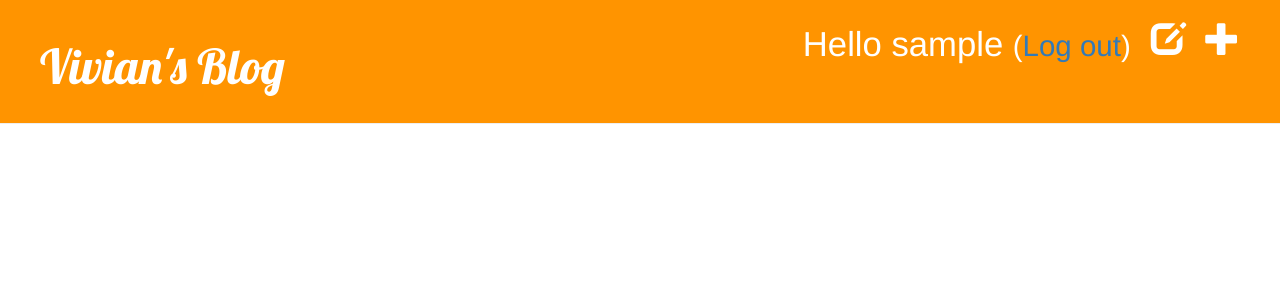
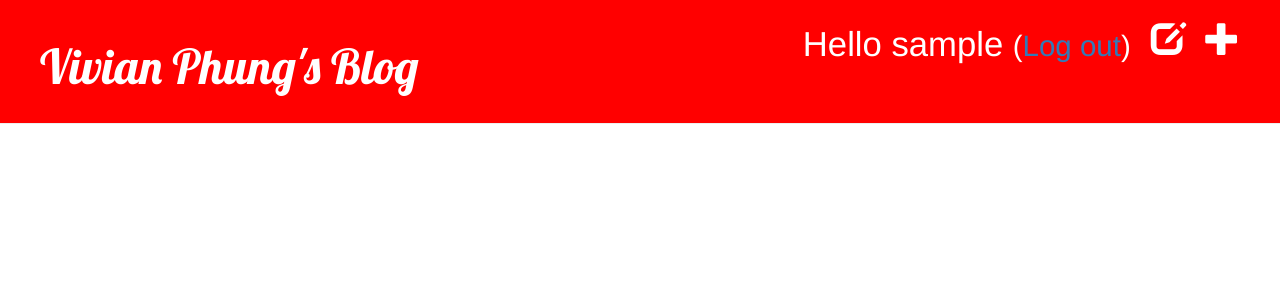
Before and after one commit to VPhung24/my-first-blog, a Django app: a page that uses blog/templates/blog/base.html in a window 1280 px wide. Shown: the top 300 px of the page. Run offline with Django 3.2, Linux system fonts and the light colour scheme; the visitor is signed in with stand-in values (Sample User, id 1); data that the repository does not hold is empty; some libraries are stand-ins or nearby versions.

Commit message:
style and final touches to floor

```diff
--- a/blog/static/css/blog.css
+++ b/blog/static/css/blog.css
@@ -6,7 +6,7 @@ body {
     padding-left: 0px;
 }
 .page-header {
-    background-color: #ff9400;
+    background-color: red;
     margin-top: 0;
     padding: 20px 20px 20px 40px;
 }
--- a/blog/templates/blog/base.html
+++ b/blog/templates/blog/base.html
@@ -1,7 +1,7 @@
 {% load staticfiles %}
 <html>
     <head>
-        <title>Vivian's blog</title>
+        <title>Vivian Phung's Blog</title>
         <link rel="stylesheet" href="//maxcdn.bootstrapcdn.com/bootstrap/3.2.0/css/bootstrap.min.css">
         <link rel="stylesheet" href="//maxcdn.bootstrapcdn.com/bootstrap/3.2.0/css/bootstrap-theme.min.css">
         <link href='//fonts.googleapis.com/css?family=Lobster&subset=latin,latin-ext' rel='stylesheet' type='text/css'>
@@ -16,7 +16,7 @@
         {% else %}
             <a href="{% url 'login' %}" class="top-menu"><span class="glyphicon glyphicon-lock"></span></a>
         {% endif %}
-        <h1><a href="/">Vivian's Blog</a></h1>
+        <h1><a href="/">Vivian Phung's Blog</a></h1>
     </div>
     <div class="content container">
         <div class="row">
--- a/blog/views.py
+++ b/blog/views.py
@@ -22,7 +22,7 @@ def post_new(request):
         if form.is_valid():
             post = form.save(commit=False)
             post.author = request.user
-            post.published_date = timezone.now()
+            # post.published_date = timezone.now()
             post.save()
             return redirect('post_detail', pk=post.pk)
     else:
@@ -37,7 +37,7 @@ def post_edit(request, pk):
         if form.is_valid():
             post = form.save(commit=False)
             post.author = request.user
-            post.published_date = timezone.now()
+            # post.published_date = timezone.now()
             post.save()
             return redirect('post_detail', pk=post.pk)
     else:
```
